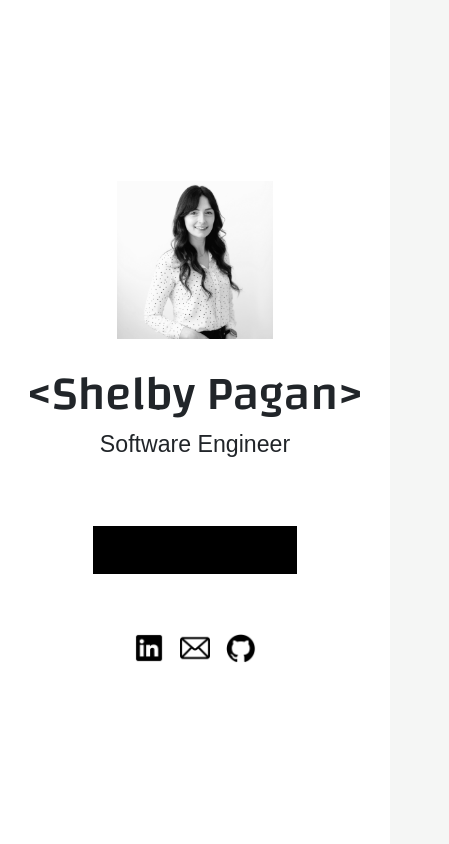
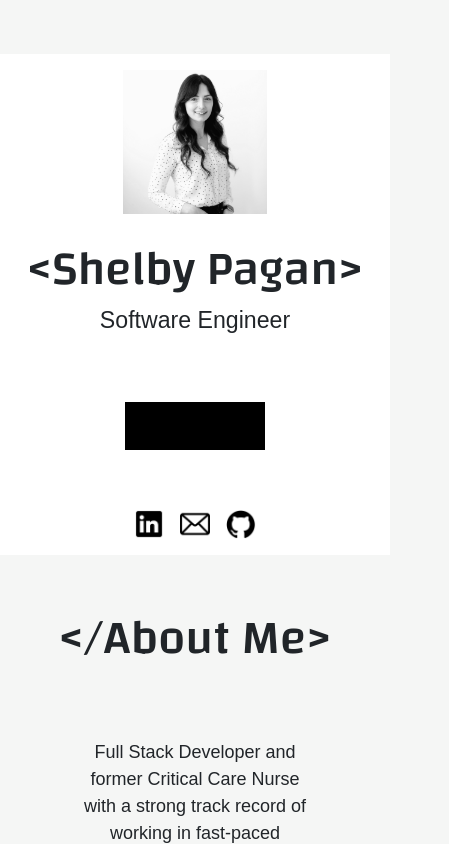
Before and after one commit to shelbyyy16/Shelby-Pagan-Portfolio, a React (Vite) app: page / in a window 390 px wide. Shown: the top 844 px of the page, 449 px wide, since content can reach past the window. Built offline with nearby package versions, Linux system fonts and the light colour scheme; a web font is replaced by a local one.

Commit message:
mobile css

```diff
--- a/src/index.css
+++ b/src/index.css
@@ -140,25 +140,29 @@ button {
 
 @media (max-width: 768px) {
   #home {
+    position: relative;
     width: 100%;
-    margin: 0;
+    height: auto;
     justify-content: center;
+    padding: 1rem;
   }
   #about-me {
     width: 100%;
     margin-left: 0;
     justify-content: center;
   }
-
+button {
+  padding-left:2rem;
+  padding-right: 2rem;
+}
   #projects {
     width: 100%;
     margin-left: 0;
     justify-content: center;
-    margin-left: 15%;
+
   }
   #skills {
+    justify-content: center;
     margin-left: 0;
-    justify-content: center;
-    margin-left: 4%;
   }
 }
```
